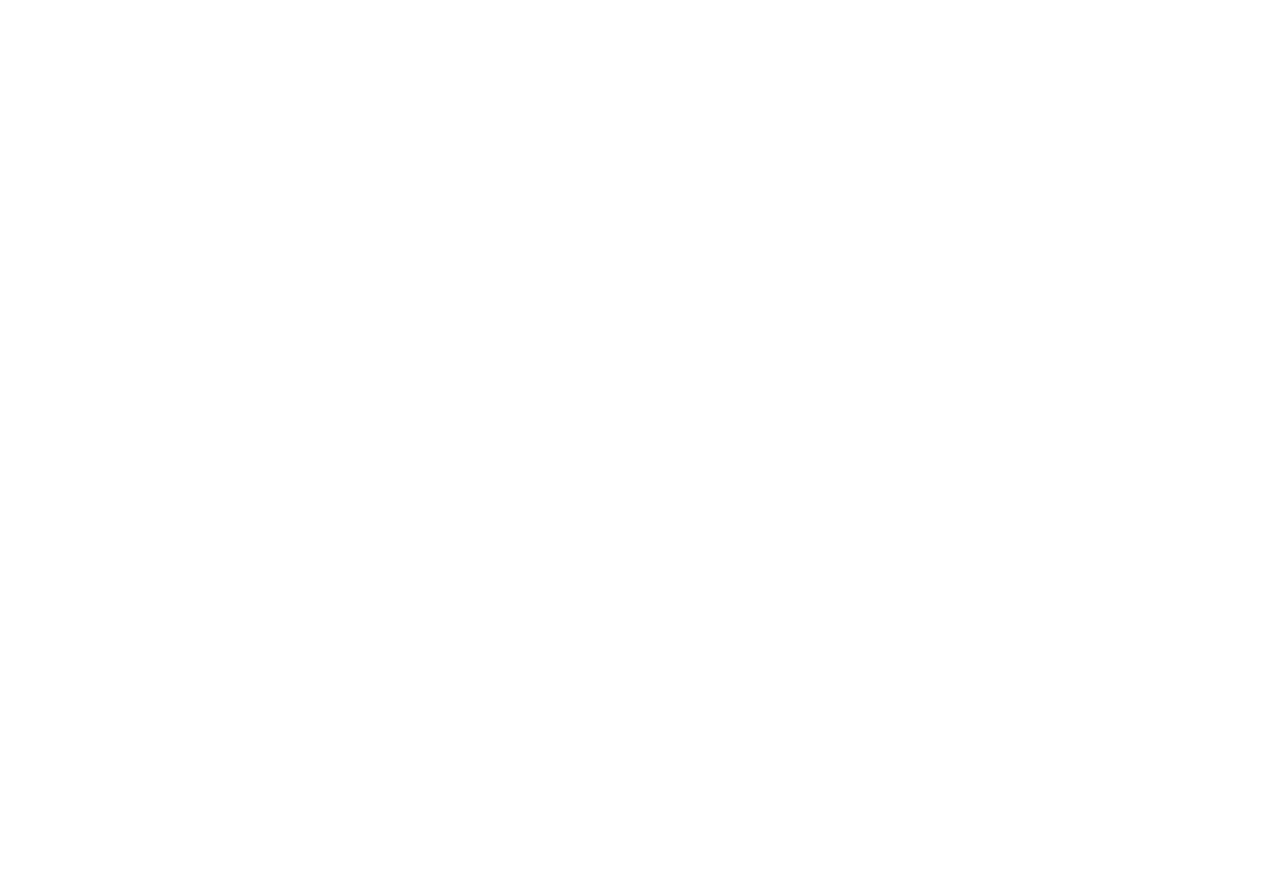
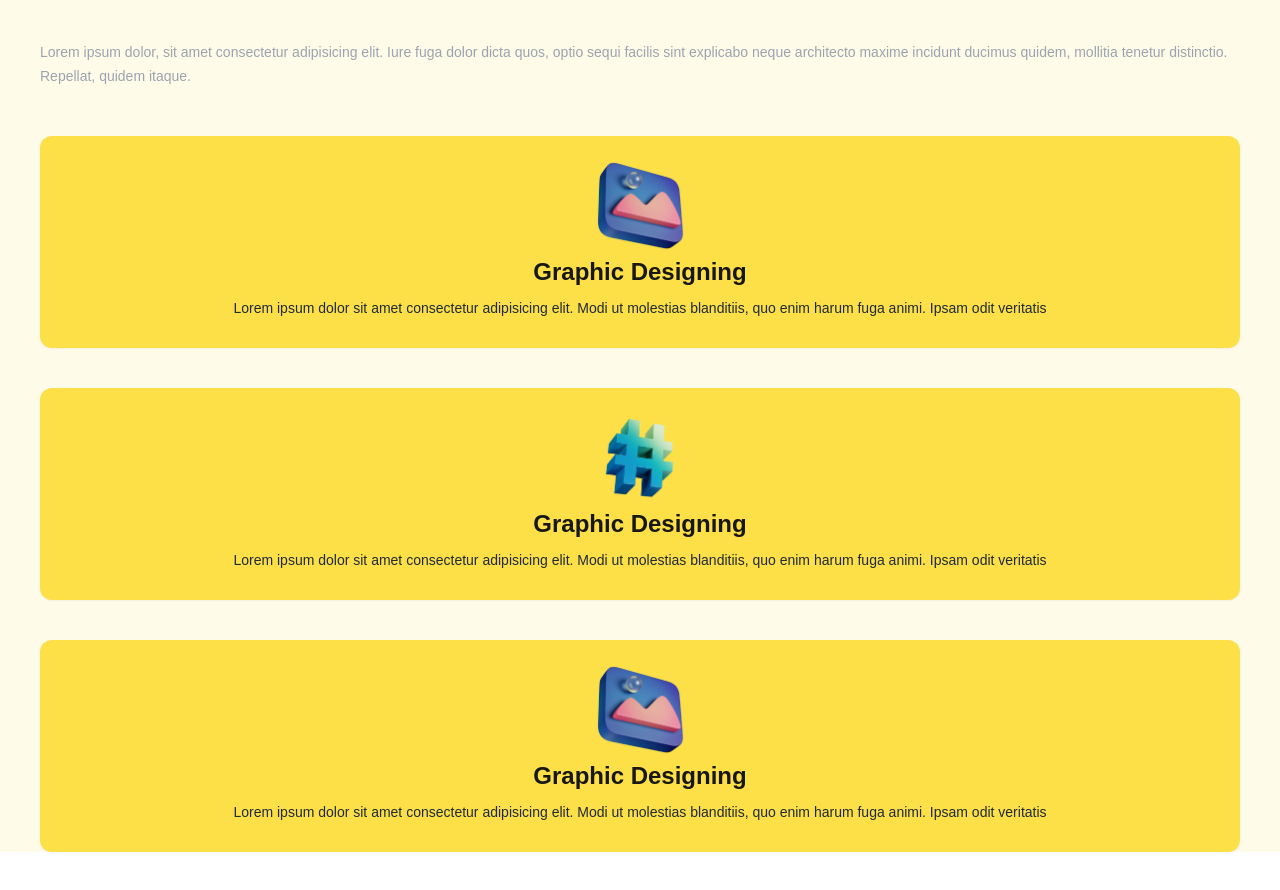
Before and after one commit to akila199910/myportfolio, a Next.js app in the folder my_portfolio/: page / in a window 1280 px wide. Shown: the part 920-1810 px from the top of the page. Before the commit the page ends 824 px from the top, so only its background shows below. Built offline with nearby package versions, Linux system fonts and the light colour scheme.

Commit message:
add the styles for card

```diff
--- a/my_portfolio/src/app/page.tsx
+++ b/my_portfolio/src/app/page.tsx
@@ -3,6 +3,8 @@ import { FaGithub } from "react-icons/fa";
 import { CiLinkedin } from "react-icons/ci";
 import Image from "next/image";
 import profileImage from "./public/p2.png";
+import graphisDesign from "./public/design.png";
+import Code from "./public/code.png";
 
 export default function Home() {
   return (
@@ -57,6 +59,69 @@ export default function Home() {
           />
         </div>
       </section>
+      {/* services */}
+      <section>
+        <div>
+          <h2 className=" text-5xl py-10 font-bold opacity-60">
+            Services I Offer
+          </h2>
+          <p className=" text-sm py-2 text-gray-400 leading-6">
+            Lorem ipsum dolor, sit amet consectetur adipisicing elit. Iure fuga
+            dolor dicta quos, optio sequi facilis sint explicabo neque
+            architecto maxime incidunt ducimus quidem, mollitia tenetur
+            distinctio. Repellat, quidem itaque.
+          </p>
+        </div>
+        {/* services card */}
+        <div>
+          {/* card */}
+          <div className=" bg-yellow-300 text-center shadow-sm p-5 rounded-xl my-10">
+            <Image
+              src={graphisDesign}
+              alt="graphs"
+              width={100}
+              height={100}
+              className=" inline"
+            />
+            <h2 className=" text-2xl font-bold">Graphic Designing</h2>
+            <p className=" text-sm py-2 text-gray-800 leading-6">
+              Lorem ipsum dolor sit amet consectetur adipisicing elit. Modi ut
+              molestias blanditiis, quo enim harum fuga animi. Ipsam odit
+              veritatis
+            </p>
+          </div>
+          <div className=" bg-yellow-300 text-center shadow-sm p-5 rounded-xl my-10">
+            <Image
+              src={Code}
+              alt="graphs"
+              width={100}
+              height={100}
+              className=" inline"
+            />
+            <h2 className=" text-2xl font-bold">Graphic Designing</h2>
+            <p className=" text-sm py-2 text-gray-800 leading-6">
+              Lorem ipsum dolor sit amet consectetur adipisicing elit. Modi ut
+              molestias blanditiis, quo enim harum fuga animi. Ipsam odit
+              veritatis
+            </p>
+          </div>
+          <div className=" bg-yellow-300 text-center shadow-sm p-5 rounded-xl my-10">
+            <Image
+              src={graphisDesign}
+              alt="graphs"
+              width={100}
+              height={100}
+              className=" inline"
+            />
+            <h2 className=" text-2xl font-bold">Graphic Designing</h2>
+            <p className=" text-sm py-2 text-gray-800 leading-6">
+              Lorem ipsum dolor sit amet consectetur adipisicing elit. Modi ut
+              molestias blanditiis, quo enim harum fuga animi. Ipsam odit
+              veritatis
+            </p>
+          </div>
+        </div>
+      </section>
     </main>
   );
 }
```
